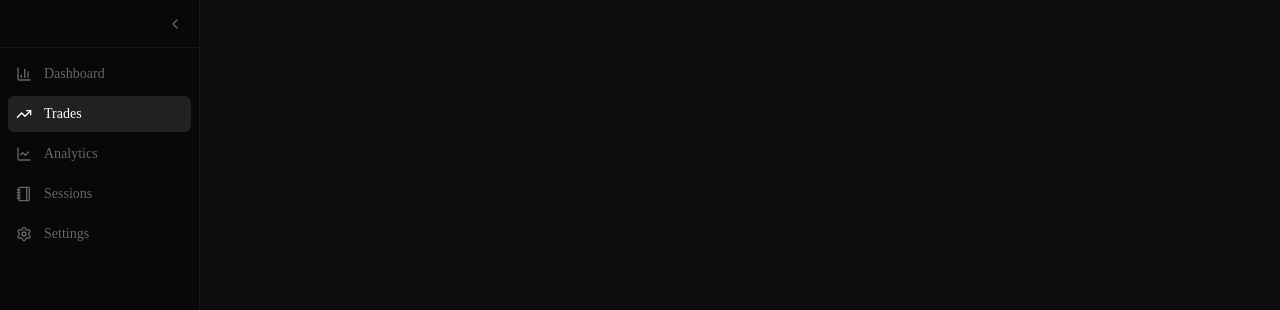
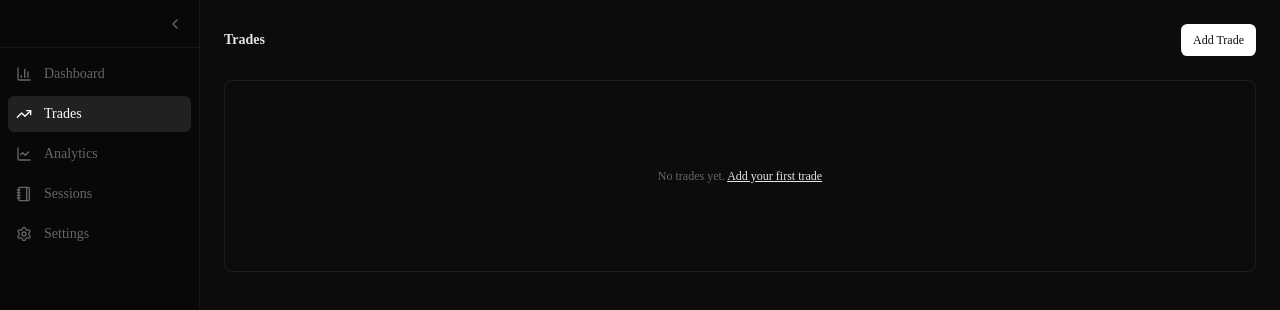
Before and after one commit to sabellius/hindsight, a Next.js app: page /trades in a window 1280 px wide. Before the commit this address had no page. Shown: the top 310 px of the page. Built offline with nearby package versions, Linux system fonts and the light colour scheme; no server answers; the database is empty.

Commit message:
feat: add trades list page with DB query and empty state

```diff
--- /dev/null
+++ b/src/app/trades/page.tsx
@@ -0,0 +1,43 @@
+import { desc } from "drizzle-orm";
+import { db } from "@/lib/db";
+import { trades } from "@/lib/db/schema";
+import { TradeListTable } from "@/components/trades/trade-list-table";
+
+export default async function TradesPage({
+  searchParams,
+}: {
+  searchParams: Promise<{ sort?: string; dir?: string }>;
+}) {
+  const params = await searchParams;
+  const sortField = params.sort ?? "entryTime";
+  const sortDir = params.dir ?? "desc";
+
+  const allTrades = await db.select().from(trades).orderBy(desc(trades.entryTime));
+
+  return (
+    <div className="flex flex-col gap-6">
+      <div className="flex items-center justify-between">
+        <h1 className="text-sm font-semibold text-foreground">Trades</h1>
+        <a
+          href="/trades/new"
+          className="inline-flex h-8 items-center rounded-md bg-primary px-3 text-xs font-medium text-primary-foreground hover:bg-primary/90"
+        >
+          Add Trade
+        </a>
+      </div>
+
+      {allTrades.length === 0 ? (
+        <div className="flex h-48 items-center justify-center rounded-lg border border-border">
+          <p className="text-xs text-muted-foreground">
+            No trades yet.{" "}
+            <a href="/trades/new" className="text-foreground underline">
+              Add your first trade
+            </a>
+          </p>
+        </div>
+      ) : (
+        <TradeListTable data={allTrades} sortField={sortField} sortDir={sortDir} />
+      )}
+    </div>
+  );
+}
```
